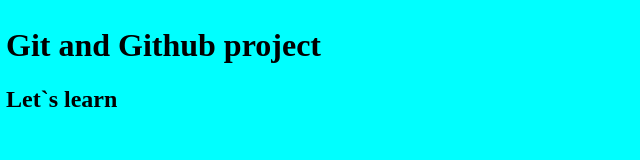
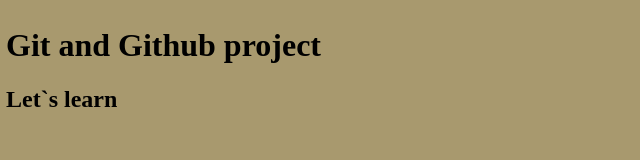
Before and after one commit to Jasveer-Shah/Git-and-github-2, a plain HTML site: page index.html in a window 1280 px wide. Shown: the whole page, without its empty margins (0-640 px from the left). Drawn offline with Linux system fonts and the light colour scheme.

Commit message:
CHNG:background color

```diff
--- a/style.css
+++ b/style.css
@@ -1,5 +1,6 @@
 body{
     padding:1px;
     margin:5px;
-    background-color: aqua;
+    background-color: rgb(168, 153, 110);
+
 }
```
